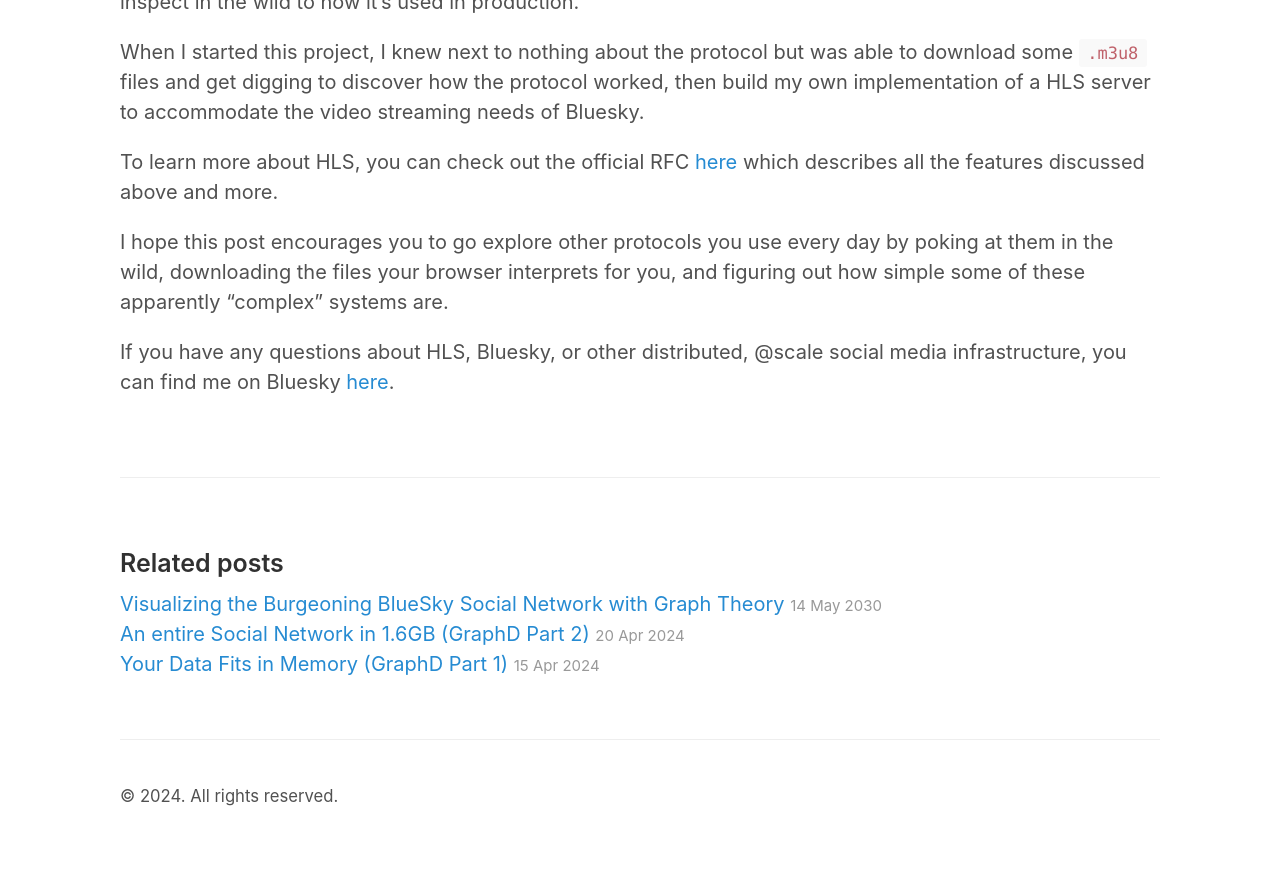
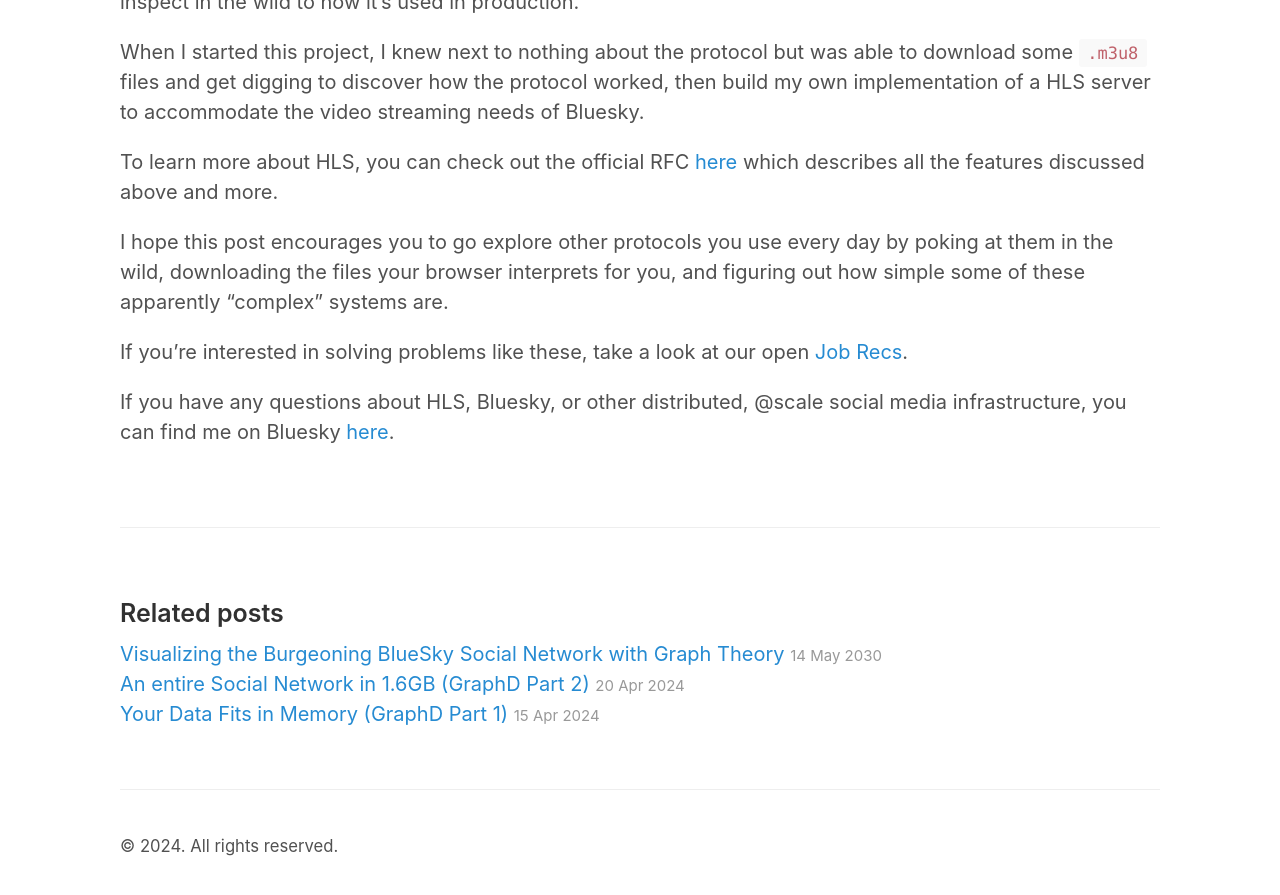
Before and after one commit to jazware/jazco-dev, a Jekyll site: the page built from _posts/2024-07-04-hls.md, in a window 1280 px wide and 900 px high, scrolled down 8248 px. Shown: the top 895 px of the window. Built offline with Jekyll 4.4.1, drawn with Linux system fonts in a browser that asks for light colours; before the commit the page ends 9098 px from its top, so only the background shows below that.

Commit message:
Add jobs CTA

```diff
--- a/_posts/2024-07-04-hls.md
+++ b/_posts/2024-07-04-hls.md
@@ -263,4 +263,6 @@ To learn more about HLS, you can check out the official RFC [here](https://datat
 
 I hope this post encourages you to go explore other protocols you use every day by poking at them in the wild, downloading the files your browser interprets for you, and figuring out how simple some of these apparently "complex" systems are.
 
+If you're interested in solving problems like these, take a look at our open [Job Recs](https://bsky.social/about/join).
+
 If you have any questions about HLS, Bluesky, or other distributed, @scale social media infrastructure, you can find me on Bluesky [here](https://bsky.app/profile/jaz.bsky.social).
```
